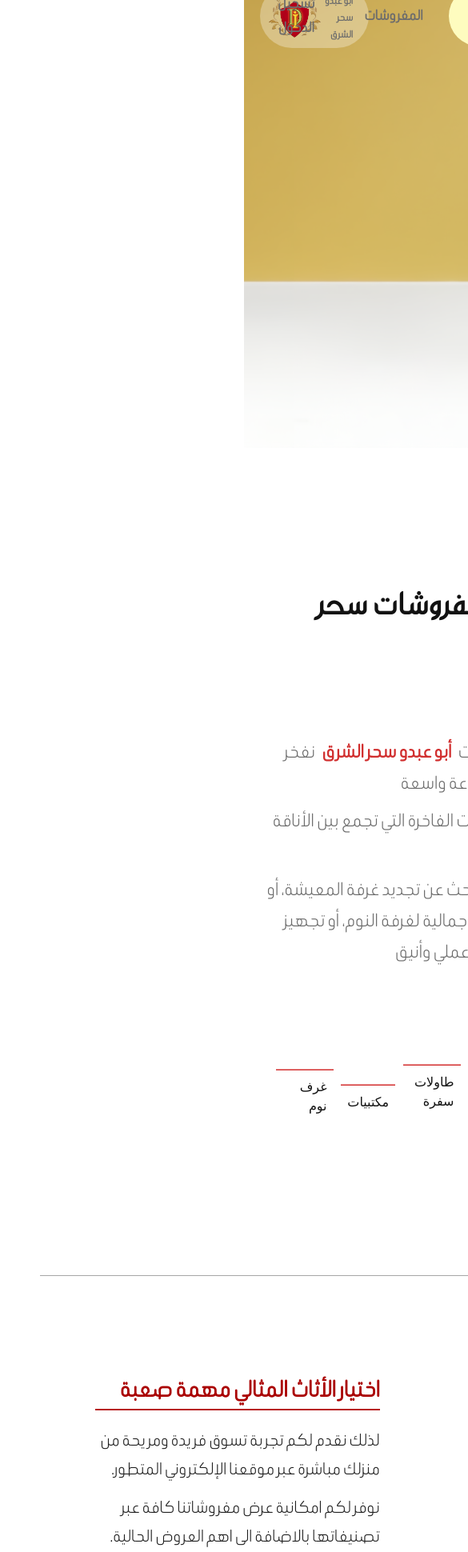
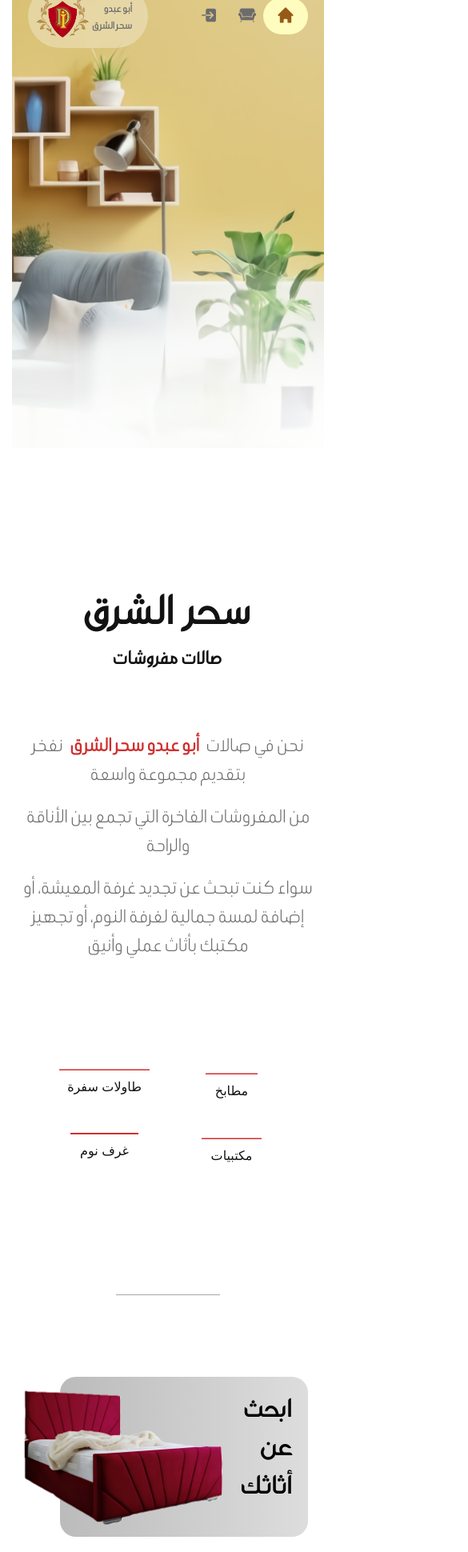
Before and after one commit to Omarmidanii/The-Magic-of-The-East, a React (Vite) app: page / in a window 390 px wide. Shown: the part 40-1980 px from the top of the page at 80% size, 585 px wide, since content can reach past the window. Built offline with nearby package versions, Linux system fonts and the light colour scheme; grey boxes are pictures that could not be loaded.

Commit message:
responsive landing

```diff
--- a/src/components/Items/GategorySlider.tsx
+++ b/src/components/Items/GategorySlider.tsx
@@ -3,7 +3,7 @@
 import { BsArrowLeftCircle } from "react-icons/bs";
 import { Link } from "react-router-dom";
 import resizeWindow from "../../services/resizeWindow";
-import { Card } from "../../hooks/useFetchAllClassGroups";
+import { Card } from "../../entities/classGroups";
 interface Props {
   items: Card[];
   id: number;
--- a/src/components/Items/ItemsGrid.tsx
+++ b/src/components/Items/ItemsGrid.tsx
@@ -16,7 +16,7 @@
 import ReactPlayer from "react-player";
 import ItemDrawer from "./ItemDrawer";
 import { useNavigate } from "react-router-dom";
-import { Card } from "../../hooks/useFetchAllClassGroups";
+import { Card } from "../../entities/classGroups";
 
 interface Props {
   width: number;
--- a/src/components/Landinng/LandingFooter.tsx
+++ b/src/components/Landinng/LandingFooter.tsx
@@ -5,14 +5,16 @@
 import whatsapp from "../../assets/LandingFooter/whatsapp.mp4";
 import instagram from "../../assets/LandingFooter/instagram.mp4";
 import phone from "../../assets/LandingFooter/phone.mp4";
+import resizeWindow from "../../services/resizeWindow";
 
 const LandingFooter = () => {
+  const { width } = resizeWindow();
   return (
     <Stack>
       {" "}
       <Divider
         my={10}
-        width={1000}
+        width={width}
         placeSelf={"center"}
         borderColor={"gray.600"}
       />
@@ -27,46 +29,63 @@
       >
         <b>معلومات حولنا</b>
       </Text>
-      <HStack justifyContent={"space-evenly"} mb={16} pr={72}>
-        <HStack ml={-48}mr={20}>
+      <Stack
+        direction={width >= 900 ? "row" : "column"}
+        justifyContent={width >= 900 ? "space-evenly" : ""}
+        mb={16}
+        mt={width >= 900 ? -24 : 0}
+      >
+        <HStack
+          //ml={-48}mr={20}
+          mt={width < 900 ? -28 : 0}
+        >
           <ReactPlayer
             url={location}
             playing
             loop
             controls={false}
-            width="13%"
-            height="9%"
+            width={135}
             muted
           />{" "}
-          <Text mr={-6} mb={-2}>
+          <Text mr={-10} mb={-2}>
             جرمانا - آخر الخط - ساحة النجوم <br /> -تجاه ساحة عصام زهر الدين
           </Text>
         </HStack>
-        <HStack>
+        <HStack mt={width < 900 ? -72 : 0}>
           <ReactPlayer
             url={location}
             playing
             loop
             controls={false}
-            width="13%"
-            height="9%"
+            width={135}
             muted
           />{" "}
-          <Text mr={-6} mb={-2}>
+          <Text mr={-10} mb={-2}>
             جرمانا - آخر الخط - ساحة النجوم <br /> -تجاه ساحة عصام زهر الدين
           </Text>
         </HStack>
-      </HStack>
-      <Stack alignItems={"start"} pr={32} mb={20}>
-        <HStack mb={-4}>
-          <HStack  ml={-32} mr={28}>
+      </Stack>
+      {
+        <Stack
+          alignItems={width >= 900 ? "center" : "start"}
+          //pr={32} mb={20}
+        >
+          <Stack
+            spacing={width >= 900 ? 20 : ""}
+            direction={width >= 900 ? "row" : "column"}
+            mt={width >= 900 ? -52 : ""}
+            mb={-4}
+          >
+            <HStack
+              //ml={-32} mr={28}
+              mt={width < 900 ? -52 : 0}
+            >
               <ReactPlayer
                 url={facebook}
                 playing
                 loop
                 controls={false}
-              width="5.8%"
-              height="9%"
+                width={100}
                 muted
               />{" "}
               <Link mr={-1} color={"blue.500"}>
@@ -78,17 +97,20 @@
                 </a>
               </Link>
             </HStack>
-          <HStack mb={-1}>
+            <HStack mt={width < 900 ? -64 : 0} mb={-1}>
               <ReactPlayer
                 url={whatsapp}
                 playing
                 loop
                 controls={false}
-              width="6%"
-              height="9%"
+                width={90}
                 muted
               />{" "}
-            <Text mr={-1} color={"blue.500"}>
+              <Text
+                mr={-1}
+                color={"blue.500"}
+                width={width < 900 ? width / 1.5 : "auto"}
+              >
                 <Link>044 694 958 963+ </Link>{" "}
                 <text style={{ color: "black" }}> / </text>{" "}
                 <Link>660 116 998 963+ </Link>
@@ -96,16 +118,23 @@
                 <Link>759 677 938 963+ </Link>
               </Text>
             </HStack>
-        </HStack>
-        <HStack>
-          <HStack mb={-1} ml={-32} mr={28}>
+          </Stack>
+          <Stack
+            direction={width >= 900 ? "row" : "column"}
+            spacing={width >= 900 ? 20 : ""}
+            mt={width >= 900 ? -64 : ""}
+          >
+            <HStack
+              mb={-1}
+              //ml={-32} mr={28}
+              mt={width < 900 ? -60 : 0}
+            >
               <ReactPlayer
                 url={instagram}
                 playing
                 loop
                 controls={false}
-              width="4.8%"
-              height="9%"
+                width={100}
                 muted
               />{" "}
               <Link mr={-1} color={"blue.500"}>
@@ -117,22 +146,22 @@
                 </a>
               </Link>
             </HStack>
-          <HStack >
+            <HStack mt={width < 900 ? -64 : 0}>
               <ReactPlayer
                 url={phone}
                 playing
                 loop
                 controls={false}
-              width="11%"
-              height="9%"
+                width={80}
                 muted
               />{" "}
               <Link mr={-1} color={"blue.500"}>
                 0010 566 011
               </Link>
             </HStack>
-        </HStack>
           </Stack>
+        </Stack>
+      }{" "}
     </Stack>
   );
 };
--- a/src/components/Landinng/LandingNav.tsx
+++ b/src/components/Landinng/LandingNav.tsx
@@ -1,16 +1,30 @@
-import { Box, HStack, Image, Tab, TabList, Tabs, Text } from "@chakra-ui/react";
+import {
+  Box,
+  HStack,
+  Icon,
+  Image,
+  Tab,
+  TabList,
+  Tabs,
+  Text,
+} from "@chakra-ui/react";
 import home3 from "../../assets/home3.jpg";
 import logo from "../../assets/logo.png";
 import { motion } from "framer-motion";
 import { useNavigate } from "react-router-dom";
+import resizeWindow from "../../services/resizeWindow";
+import { HiHome } from "react-icons/hi";
+import { GiSofa } from "react-icons/gi";
+import { IoLogIn } from "react-icons/io5";
 
 const LandingNav = () => {
   const navigate = useNavigate();
+  const { width } = resizeWindow();
 
   return (
     <Box
       bgImg={home3}
-      bgPosition={"center"}
+      bgPosition={"right"}
       bgSize={"cover"}
       width={"inherit"}
       height={600}
@@ -18,30 +32,43 @@
       pt={5}
     >
       <HStack justifyContent={"space-between"}>
-        <Box></Box>
+        {width >= 700 && <Box></Box>}
 
         <Tabs marginLeft={-40} variant="soft-rounded" colorScheme="yellow">
           <TabList>
             <Tab
-              marginX={2}
+              marginRight={width >= 700 ? 2 : 5}
+              ml={width >= 700 ? 2 : -1}
               fontFamily="Beiruti"
               fontSize={20}
               onClick={() => navigate("/")}
             >
               <motion.div whileHover={{ rotate: -6 }}>
-                الصفحة الرئيسية
+                {width >= 700 && "الصفحة الرئيسية"}
+                {width < 700 && <Icon boxSize={6} mb={-1.5} as={HiHome} />}
               </motion.div>
             </Tab>
             <Tab
-              marginX={2}
+              marginX={width >= 700 ? 2 : -1}
               fontFamily="Beiruti"
               fontSize={20}
               onClick={() => navigate("/categories")}
             >
-              <motion.div whileHover={{ rotate: -6 }}>المفروشات</motion.div>
+              <motion.div whileHover={{ rotate: -6 }}>
+                {width >= 700 && "المفروشات"}
+                {width < 700 && <Icon boxSize={6} mb={-1.5} as={GiSofa} />}
+              </motion.div>
             </Tab>
-            <Tab marginX={2} fontFamily="Beiruti" fontSize={20} onClick={() => navigate("/login")}>
-              <motion.div whileHover={{ rotate: -6 }}>تسجيل الدخول</motion.div>
+            <Tab
+              marginX={width >= 700 ? 2 : -1}
+              fontFamily="Beiruti"
+              fontSize={20}
+              onClick={() => navigate("/login")}
+            >
+              <motion.div whileHover={{ rotate: -6 }}>
+                {width >= 700 && "تسجيل الدخول"}
+                {width < 700 && <Icon boxSize={6} mb={-1.5} as={IoLogIn} />}
+              </motion.div>
             </Tab>
           </TabList>
         </Tabs>
--- a/src/components/Landinng/UpperPart.tsx
+++ b/src/components/Landinng/UpperPart.tsx
@@ -8,35 +8,54 @@
 import whitebed from "../../assets/whitebed.png";
 import redbed from "../../assets/redbed.png";
 import { motion } from "framer-motion";
+import resizeWindow from "../../services/resizeWindow";
 
 const UpperPart = () => {
+  const { width } = resizeWindow();
   return (
     <Stack placeItems={"center"}>
+      {width >= 700 ? (
         <Text mt={40} placeSelf={"center"} fontFamily="Khebrat" fontSize={40}>
           صالات مفروشات سحر الشرق
         </Text>
+      ) : (
+        <>
+          <Text mt={40} placeSelf={"center"} fontFamily="Khebrat" fontSize={52}>
+            سحر الشرق
+          </Text>
+          <Text mt={-2} placeSelf={"center"} fontFamily="Khebrat" fontSize={24}>
+            صالات مفروشات
+          </Text>
+        </>
+      )}
       <Text
-        placeSelf={"center"}
+        textAlign={"center"}
         color={"gray.600"}
         fontSize={26}
         mt={16}
         fontFamily="Beiruti"
+        lineHeight={1.4}
       >
         نحن في صالات{" "}
-        <b style={{ color: "#D12F2F", margin: 5 }}>أبو عبدو سحر الشرق</b> نفخر
-        بتقديم مجموعة واسعة
+        <b style={{ color: "#D12F2F", marginLeft: 5, marginRight: 5 }}>
+          أبو عبدو سحر الشرق
+        </b>{" "}
+        نفخر بتقديم مجموعة واسعة
       </Text>
       <Text
-        placeSelf={"center"}
+        lineHeight={1.4}
+        textAlign={"center"}
         color={"gray.600"}
         fontSize={26}
+        my={2}
         fontFamily="Beiruti"
       >
         من المفروشات الفاخرة التي تجمع بين الأناقة والراحة
       </Text>
       <Text
         mb={20}
-        placeSelf={"center"}
+        lineHeight={1.4}
+        textAlign={"center"}
         color={"gray.600"}
         fontSize={26}
         fontFamily="Beiruti"
@@ -45,7 +64,8 @@
         سواء كنت تبحث عن تجديد غرفة المعيشة، أو إضافة لمسة جمالية لغرفة النوم،
         أو تجهيز مكتبك بأثاث عملي وأنيق
       </Text>
-      <HStack mb={48} px={10} mt={5}>
+      <Stack mb={40} px={10} mt={5} direction={width >= 700 ? "row" : "column"}>
+        <HStack>
           <Stack placeItems={"center"}>
             <ReactPlayer
               url={kitchen}
@@ -56,7 +76,7 @@
               height="9%"
               muted
             />
-          <Text boxShadow={`0 -1.5px 0px 0px #D32F2F`} pt={2} px={2}>
+            <Text boxShadow={`0 -1.5px 0px 0px #D32F2F`} pt={2} px={3}>
               مطابخ
             </Text>
           </Stack>
@@ -70,10 +90,17 @@
               height="9%"
               muted
             />
-          <Text boxShadow={`0 -1.5px 0px 0px #D32F2F`} mt={-1} pt={2} px={2}>
+            <Text
+              boxShadow={`0 -1.5px 0px 0px #D32F2F`}
+              mt={-1}
+              pt={2}
+              px={2.5}
+            >
               طاولات سفرة
             </Text>
           </Stack>
+        </HStack>
+        <HStack>
           <Stack mb={-1} placeItems={"center"}>
             <ReactPlayer
               url={drawer}
@@ -89,7 +116,7 @@
               mt={1}
               mb={-2}
               pt={2}
-            px={2}
+              px={3}
             >
               مكتبيات
             </Text>
@@ -104,30 +131,38 @@
               height="9%"
               muted
             />
-          <Text boxShadow={`0 -1.5px 0px 0px #D32F2F`} pt={2} px={2}>
+            <Text boxShadow={`0 -2px 0px 0px #D32F2F`} pt={2} px={3}>
               غرف نوم
             </Text>
           </Stack>
         </HStack>
-      <Divider width={900} borderColor={"gray.600"} />
+      </Stack>
+      <Divider width={width / 3} borderColor={"gray.600"} />
 
-      <HStack ml={-58} spacing={28} mt={32}>
-        <Stack placeItems={"start"} my={20}>
-          <HStack mr={-96} my={-32}>
+      {
+        <Stack
+          justifyContent={"space-between"}
+          direction={width >= 700 ? "row" : "column"}
+          spacing={28}
+          mt={16}
+        >
+          {width >= 700 && <Box width={width / 6}></Box>}
+          <Stack>
+            <HStack mr={width >= 700 ? -96 : 5}>
               <Box
                 bgColor={"gray.200"}
                 bgGradient={`linear(90deg,#BBBBBB,#DDDDDD )`} // blanchedalmond, honeydew
-              px={180}
+                px={width >= 700 ? 180 : 155}
                 boxSize={200}
                 borderRadius={20}
               />
 
               <Text
                 fontFamily={"Khebrat"}
-              mr={-96}
-              ml={5}
-              pr={8}
-              fontSize={40}
+                mr={width >= 700 ? -96 : -80}
+                ml={width >= 700 ? 5 : 8}
+                pr={width >= 700 ? 8 : 5}
+                fontSize={width >= 700 ? 40 : 32}
                 color={"black"}
                 as={motion.div}
                 animate={{
@@ -143,16 +178,29 @@
                 <br />
                 أثاثك{" "}
               </Text>
-            <Image boxSize={250} mr={-6} h={280} mt={-5} w={350} src={redbed} />
+              <Image
+                boxSize={width >= 700 ? 250 : 180}
+                mr={-6}
+                ml={width >= 700 ? 12 : 5}
+                h={280}
+                mt={-5}
+                w={width >= 700 ? 350 : 280}
+                src={redbed}
+              />
             </HStack>
-          <HStack mr={-80}>
+            <HStack mr={width >= 700 ? -80 : 10} mt={-24}>
               <Box
-              px={190}
+                px={width >= 700 ? 190 : 170}
                 bgGradient={`linear(90deg,#990000,#770000 )`} // blanchedalmond, honeydew
                 boxSize={200}
                 borderRadius={20}
               />
-            <Image boxSize={320} height={480} mr={-480} src={whitebed} />
+              <Image
+                boxSize={width >= 700 ? 320 : 260}
+                height={480}
+                mr={width >= 700 ? -480 : -390}
+                src={whitebed}
+              />
               <Text
                 as={motion.div}
                 animate={{
@@ -163,7 +211,7 @@
                     repeatType: "loop",
                   },
                 }}
-              fontSize={40}
+                fontSize={width >= 700 ? 40 : 32}
                 color={"white"}
                 fontFamily={"Khebrat"}
               >
@@ -173,7 +221,12 @@
             </HStack>
           </Stack>
           {
-          <Box borderLeftRadius={40} mt={-72} boxSize={400} ml={-32}>
+            <Box
+              borderLeftRadius={40}
+              mt={width >= 700 ? 10 : -28}
+              boxSize={width >= 700 ? 400 : width}
+              px={5}
+            >
               {" "}
               <Text
                 borderBottom={"2px"}
@@ -185,25 +238,45 @@
               >
                 <b>اختيار الأثاث المثالي مهمة صعبة</b>
               </Text>
-            <Text fontSize={24} fontFamily="Beiruti" mb={3} color={"gray.700"}>
+              <Text
+                textAlign={"center"}
+                fontSize={24}
+                fontFamily="Beiruti"
+                mb={3}
+                lineHeight={1.45}
+                color={"gray.700"}
+              >
                 لذلك نقدم لكم تجربة تسوق فريدة ومريحة من منزلك مباشرة عبر موقعنا
                 الإلكتروني المتطور.{" "}
               </Text>
-            <Text fontSize={24} fontFamily="Beiruti" color={"gray.700"}>
-              نوفر لكم امكانية عرض مفروشاتنا كافة عبر تصنيفاتها بالاضافة الى اهم
-              العروض الحالية.
+              <Text
+                textAlign={"center"}
+                fontSize={24}
+                fontFamily="Beiruti"
+                lineHeight={1.45}
+                color={"gray.700"}
+              >
+                نوفر لكم امكانية عرض مفروشاتنا كافة عبر تصنيفاتها بالاضافة الى
+                اهم العروض الحالية.
                 <br />
                 كما ونمكنكم من استخدام أدوات بحث متقدمة تمكنكم من تصفية النتائج
                 حسب <b>اللون، الحجم، المادة</b>.
               </Text>
-            <Text fontSize={24} fontFamily="Beiruti" my={2} color={"gray.700"}>
+              <Text
+                lineHeight={1.45}
+                textAlign={"center"}
+                fontSize={24}
+                fontFamily="Beiruti"
+                my={2}
+                color={"gray.700"}
+              >
                 هذا يعني أنكم ستتمكنون من العثور على القطع التي تناسب ذوقكم بكل
                 سهولة
               </Text>
             </Box>
           }
-      </HStack>
-
+        </Stack>
+      }
     </Stack>
   );
 };
```
Also changed, not shown: src/components/Landinng/ShowItems.tsx (+18 -6 lines), 1 other file (tests, documents, lock files or other folders). Lines whose indentation alone changed are shown as unchanged.
